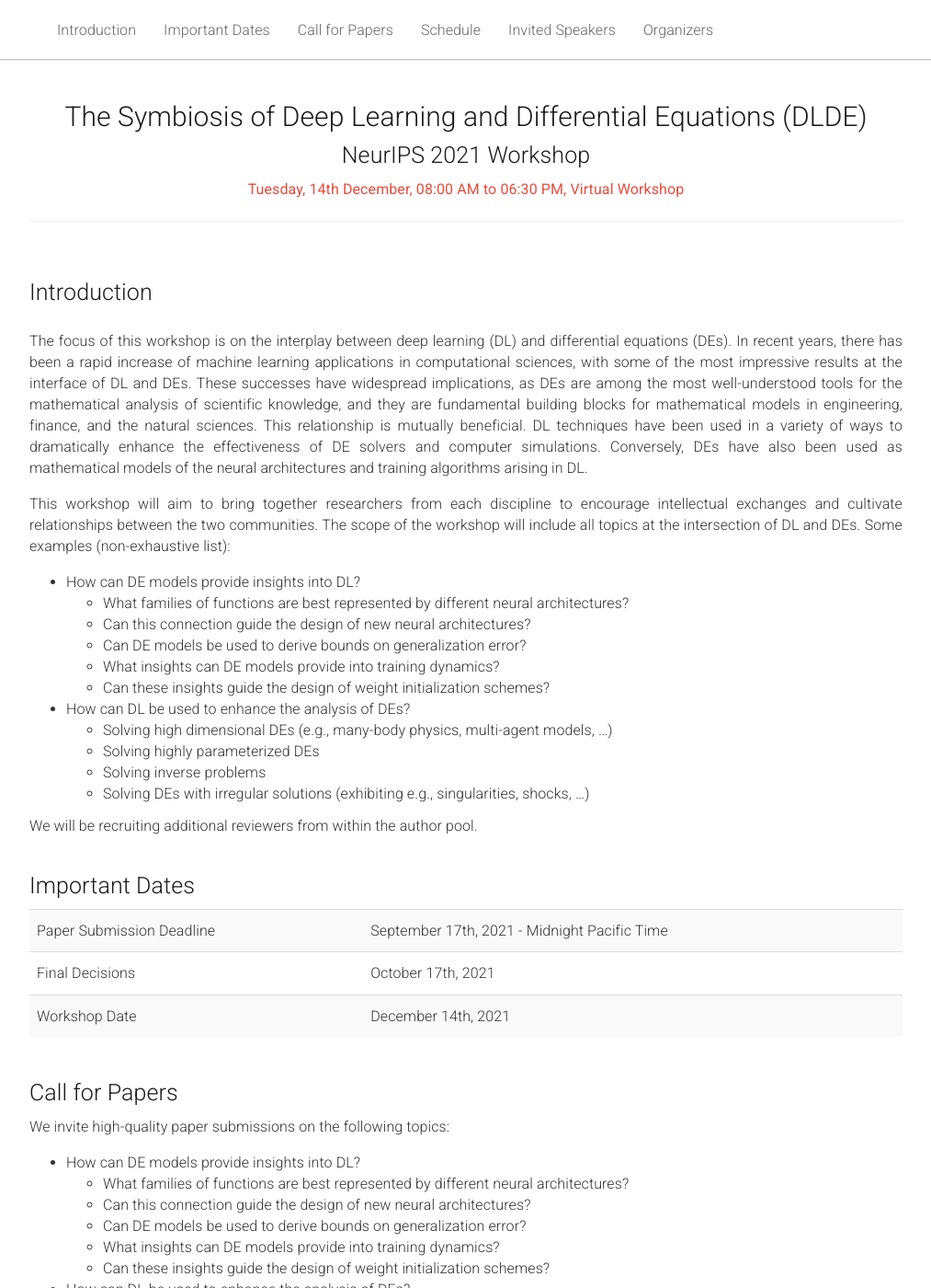
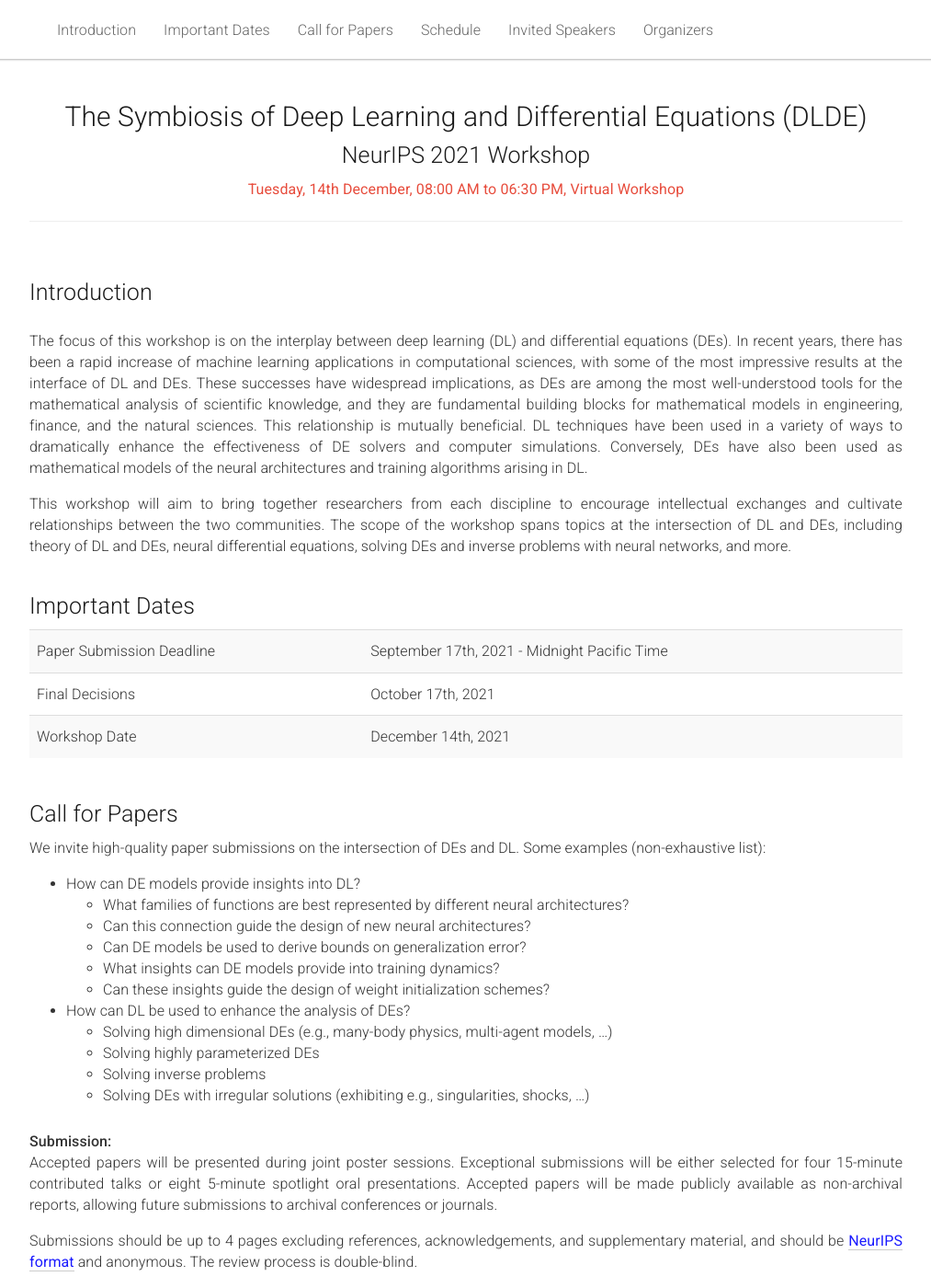
Before and after one commit to dl-de/dl-de.github.io, a Jekyll site: the page built from _pages/home.md, in a window 1280 px wide and 1400 px high. Shown: the whole window at 92% size, without its empty margins (133-1146 px from the left). Built offline with Jekyll 4.4.1, drawn with Linux system fonts in a browser that asks for light colours.

Commit message:
changes to scope

```diff
--- a/_pages/home.md
+++ b/_pages/home.md
@@ -51,37 +51,11 @@ Conversely, DEs have also been used as mathematical models of the neural archite
 
 <p>
 This workshop will aim to bring together researchers from each discipline to encourage intellectual exchanges and cultivate relationships between the two communities.
-The scope of the workshop will include all topics at the intersection of DL and DEs. Some examples (non-exhaustive list):</p>
-
-
-<div class="row">
-  <div class="col-xs-12">
-    <ul>
-      <li>How can DE models provide insights into DL?
-      <ul>
-        <li>What families of functions are best represented by different neural architectures?</li>
-        <li>Can this connection guide the design of new neural architectures?</li>
-        <li>Can DE models be used to derive bounds on generalization error?</li>
-        <li>What insights can DE models provide into training dynamics?</li>
-        <li>Can these insights guide the design of weight initialization schemes?</li>
-      </ul>
-      </li>
-      <li>How can DL be used to enhance the analysis of DEs?
-      <ul>
-        <li>Solving high dimensional DEs (e.g., many-body physics, multi-agent models, …)</li>
-        <li>Solving highly parameterized DEs </li>
-        <li>Solving inverse problems</li>
-        <li>Solving DEs with irregular solutions (exhibiting e.g., singularities, shocks, …)</li>
-      </ul>
-      </li>
-    </ul>
-  </div>
-</div>
-
+The scope of the workshop spans topics at the intersection of DL and DEs, including theory of DL and DEs, neural differential equations, solving DEs and inverse problems with neural networks, and more. </p>
 
 
 <p>
-We will be recruiting additional reviewers from within the author pool.
+
 </p>
 
 <br>
@@ -121,7 +95,7 @@ We will be recruiting additional reviewers from within the author pool.
 <div class="row">
   <div class="col-xs-12">
     <p>
-      We invite high-quality paper submissions on the following topics:
+      We invite high-quality paper submissions on the intersection of DEs and DL. Some examples (non-exhaustive list):
     </p>
 
 <p>
```
